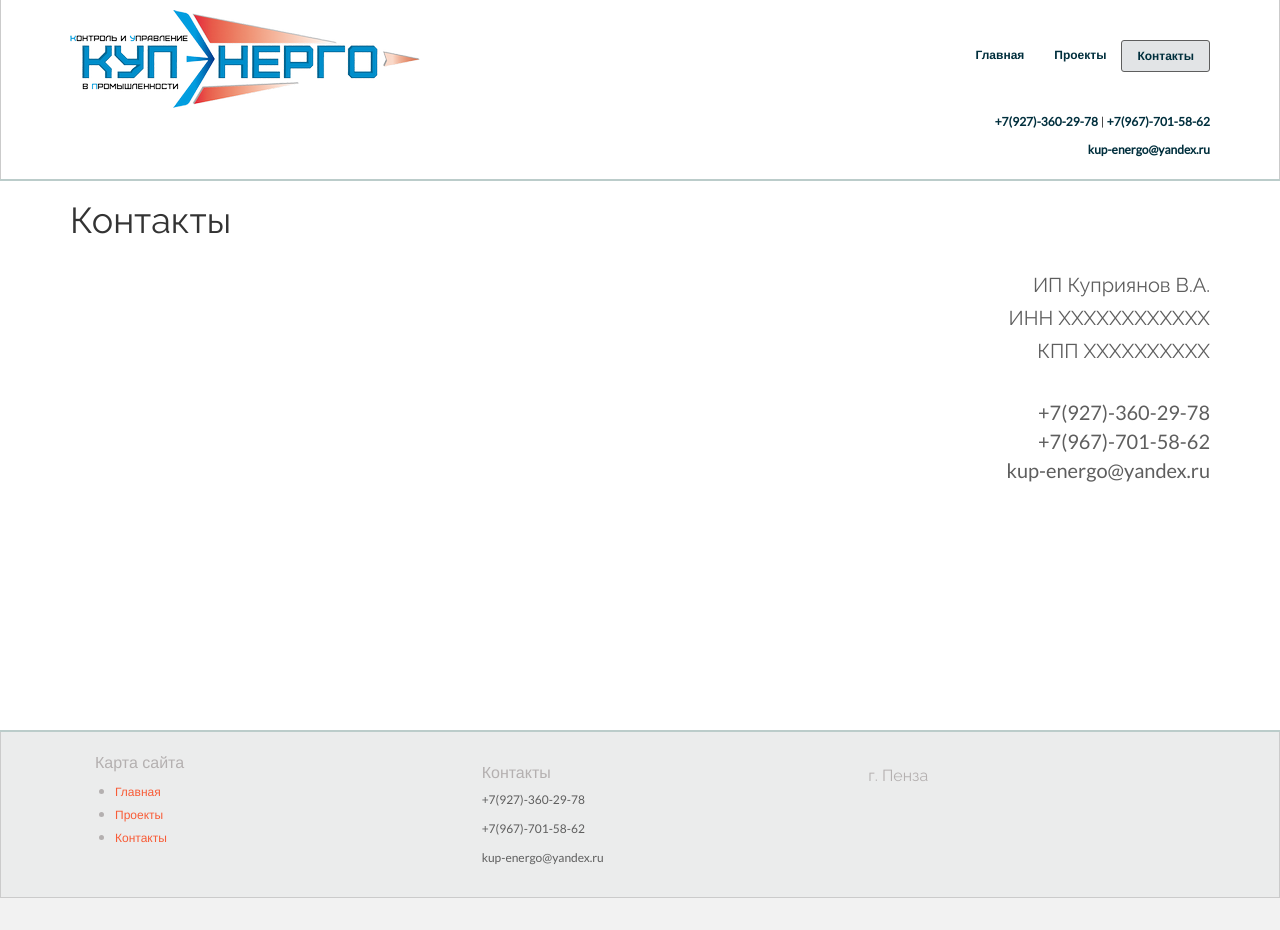
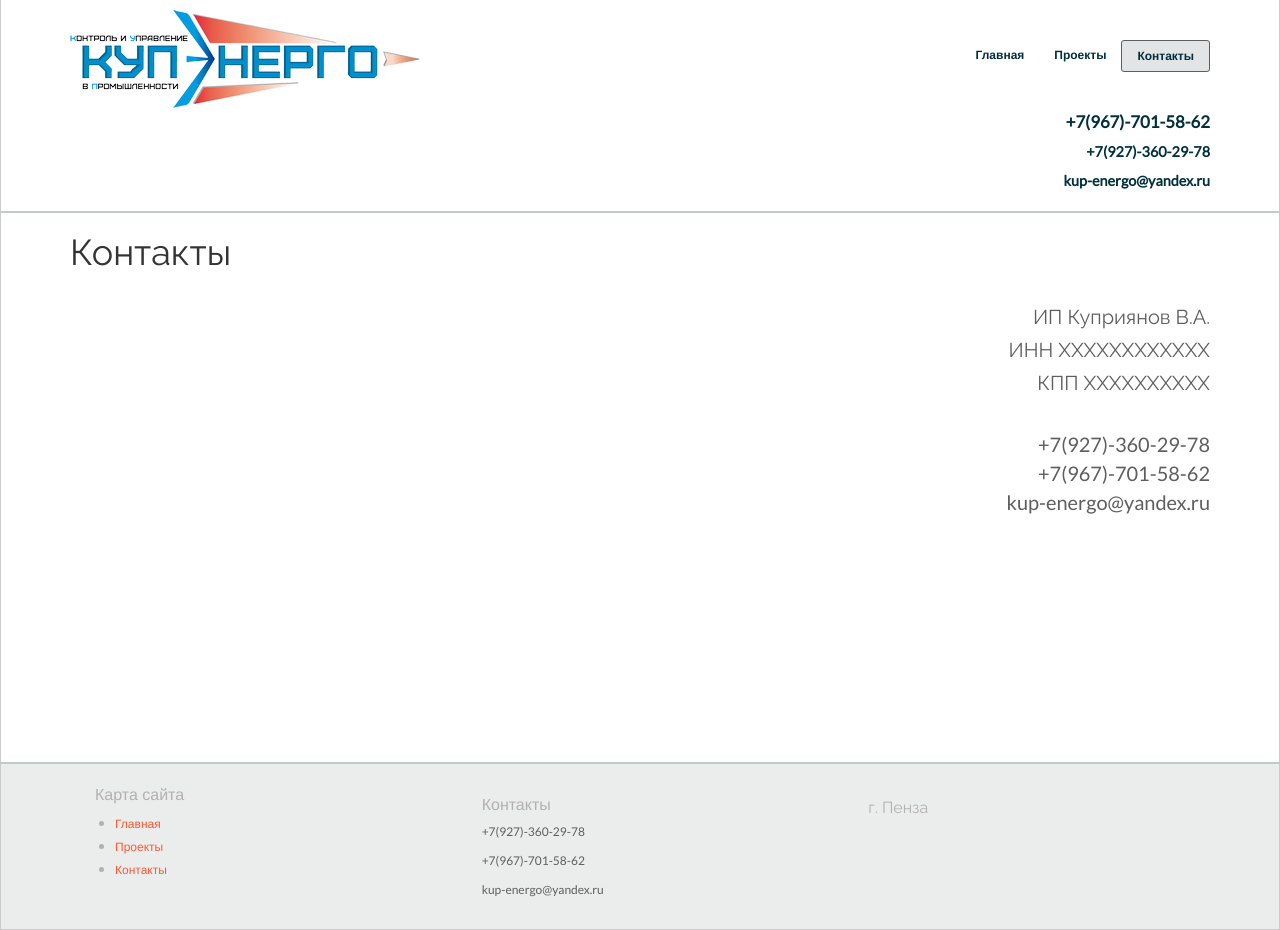
Before and after one commit to ikupdev/new-kupenergo.ru, a plain HTML site: page contacts.html in a window 1280 px wide. Before the commit the page ends 898 px from the top, so only its background shows below. Drawn offline with Linux system fonts and the light colour scheme.

Commit message:
contacts modified, styles corrected

```diff
--- a/contacts.html
+++ b/contacts.html
@@ -34,7 +34,7 @@
             </ul>
         </div>
         <div class="contact-block">
-            <p><a href="tel:+79273602978">+7(927)-360-29-78</a> <span style="color: black">|</span> <a href="tel:+79677015862">+7(967)-701-58-62</a> <br><a href="mailto:kup-energo@yandex.ru?subject=Заказ по автоматизации">kup-energo@yandex.ru</a></p>
+            <p><a href="tel:+79677015862" style="font-size: 1.4em;">+7(967)-701-58-62</a><br/><a href="tel:+79273602978" style="font-size: 1.2em;">+7(927)-360-29-78</a><br/><a href="mailto:kup-energo@yandex.ru?subject=Заказ по автоматизации" style="font-size: 1.2em;">kup-energo@yandex.ru</a></p>
         </div>
     </div>
 </section>
--- a/css/main.css
+++ b/css/main.css
@@ -328,6 +328,8 @@ h3 {
     padding: 0 50px 240px 20px;
     border-top: #1B554E4C 2px solid;
     border-bottom: #1B554E4C 2px solid;
+    border-left: #cbcbcb solid 1px;
+    border-right: #cbcbcb solid 1px;
     background: #ffffff;
     font-size: 20px;
 }
```
Also changed, not shown: index.html (+1 -1 lines), projects.html (+1 -3 lines).
